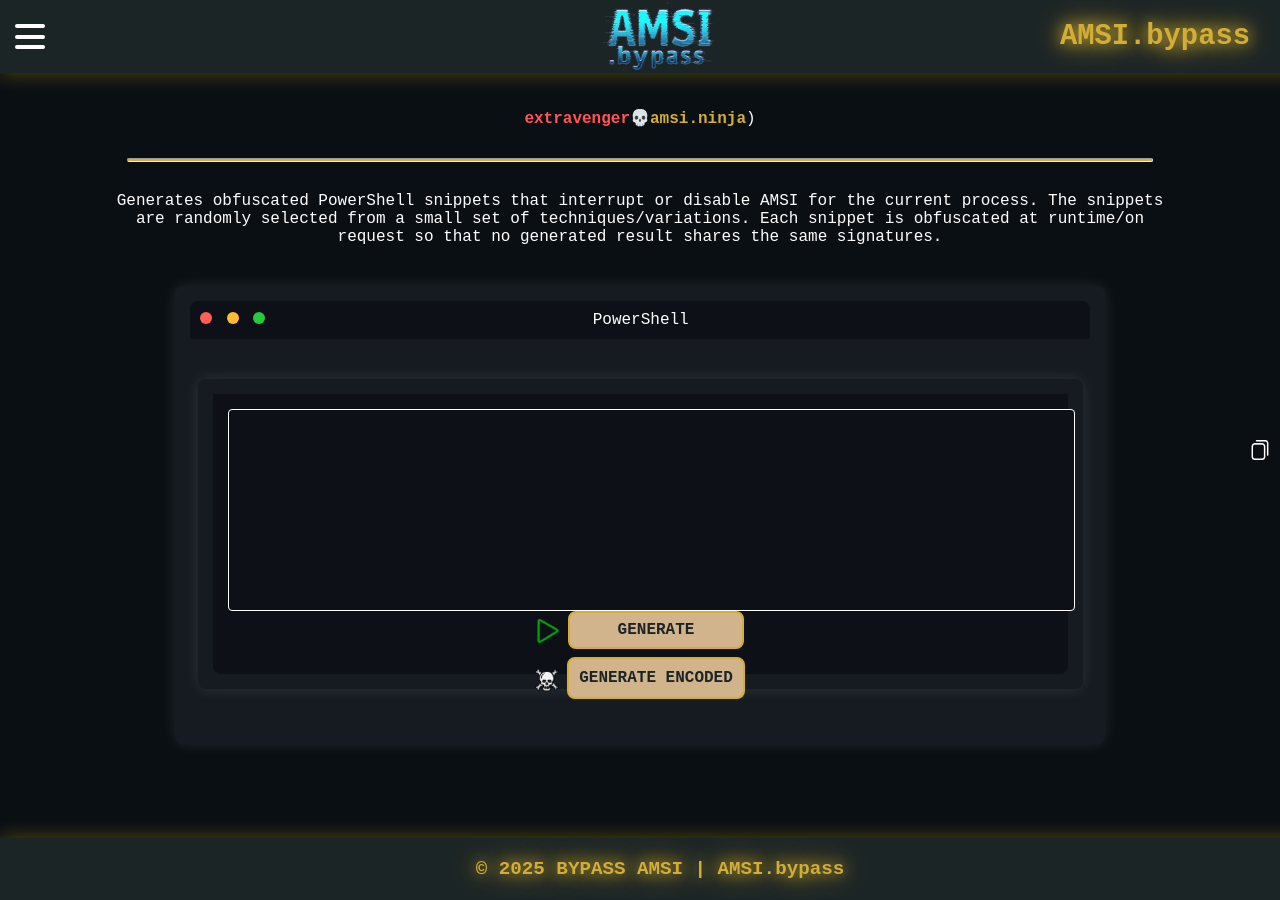
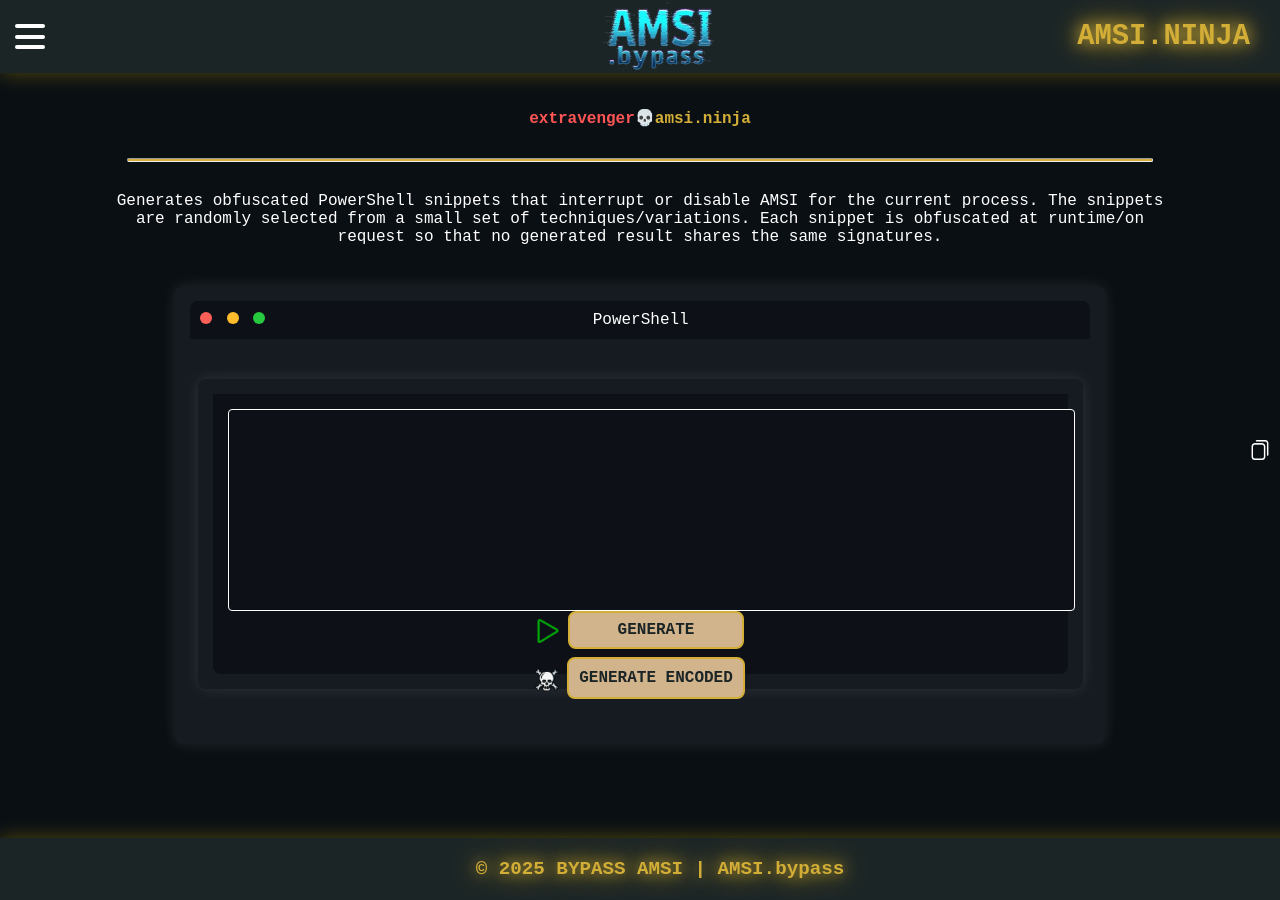
Before and after one commit to Extravenger/extravenger.github.io, a Jekyll site: the page amsininja/index.html, which Jekyll copies as it is, in a window 1280 px wide. Built offline with Jekyll 4.4.1, drawn with Linux system fonts in a browser that asks for light colours.

Commit message:
Update index.html

```diff
--- a/amsininja/index.html
+++ b/amsininja/index.html
@@ -4,55 +4,51 @@
 <head>
     <meta charset="UTF-8">
     <meta name="viewport" content="width=device-width, initial-scale=1.0">
-    <title>AMSI.bypass</title>
-    <link rel="icon" type="image/x-icon" href="img/icons/PS1.ico"> <!-- Icono de la pestaña -->
+    <title>AMSI.NINJA</title>
+    <link rel="icon" type="image/x-icon" href="img/icons/PS1.ico">
     <link rel="stylesheet" href="css/style.css">
-    <script defer src="js/script.js"></script> <!-- Cargar Script funcional de la pagina -->
-    <script src="js/codeScript.js"></script> <!-- Cargar script PowerShell Aleatorio MASI -->
+    <script defer src="js/script.js"></script>
+    <script src="js/codeScript.js"></script>
 </head>
 
 <body>
-    <!-- Header de la pagina -->
     <header class="header">
-        <!-- Botón de hamburguesa -->
         <div class="burger" id="burger">
             <div></div>
             <div></div>
             <div></div>
         </div>
 
-        <!-- Imagen de la pagina -->
         <img src="img/logoAMSIBypass2-SinFondo.png" alt="Logo AMSI Bypass" class="logo-page">
 
         <div class="logo-container">
-            <span class="logo-text">AMSI.bypass</span>
+            <span class="logo-text">AMSI.NINJA</span>
         </div>
 
-        <!-- Overlay para cerrar aside al hacer clic fuera -->
+
         <div class="overlay" id="overlay"></div>
 
-        <!-- Aside para la navegación -->
         <aside id="sidebar">
-            <button id="closeBtn">×</button> <!-- Botón de cierre (X) -->
+            <button id="closeBtn">×</button>
             <br><br><br><br><br>
-            <div class="logo"><p class="logo-text-burguer">AMSI.bypass</p></div>
+            <div class="logo"><p class="logo-text-burguer">AMSI.NINJA</p></div>
             <ul class="nav-links">
                 <li><a href="index.html">Home</a></li>
                 <li><a href="amsiinfomodule.html">Info AMSI Module</a></li>
-                <li><a href="#">GitBook</a></li> <!-- Mi GitBook donde explico este modulo y como explotarlo -->
-                <!--<li><a href="https://github.com/Flangvik/AMSI.fail">GitHub</a></li>-->
+                <li><a href="#">GitBook</a></li>
+
             </ul>
         </aside>
     </header>
-    <!-- br's para separar la terminal con el header -->
+
     <br><br><br><br><br>
 
     <main>
         <br>
-        <!-- Diseño de prompt kali terminal titulo -->
+
         <div class="terminal-container-page">
             <div class="terminal-page-title">
-                <span class="line1"><span class="user">extravenger</span>💀<span class="host">amsi.ninja</span>)</span>
+                <span class="line1"><span class="user">extravenger</span>💀<span class="host">amsi.ninja</span></span>
             </div>
         </div>
         <hr class="styled-divider">
@@ -72,9 +68,7 @@
             </div>
             <div class="terminal-container">
                 <div class="terminal-body">
-                    <!-- Textarea for raw output (hidden) -->
                     <textarea id="PowerShellOutRaw" style="display: none;"></textarea>
-                    <!-- Salida formateada con colores -->
                     <div id="PowerShellOut" class="output"></div>
                     <div class="copy-container">
                         <div class="button-container">
@@ -92,7 +86,6 @@
         <br>
     </main>
 
-    <!-- Footer de la pagina -->
     <br><br><br><br>
     <footer class="footer">
         <div class="footer-content">
```
